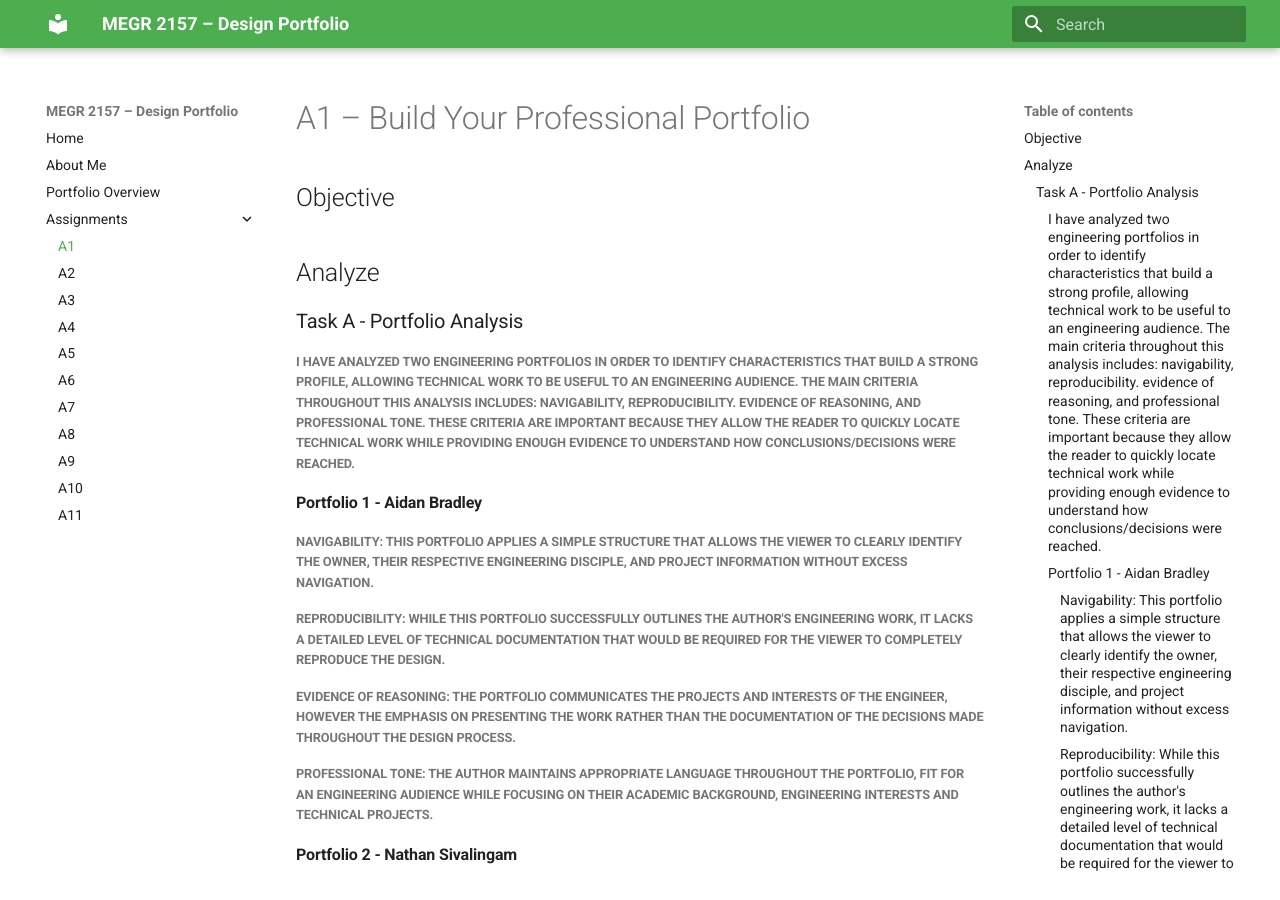
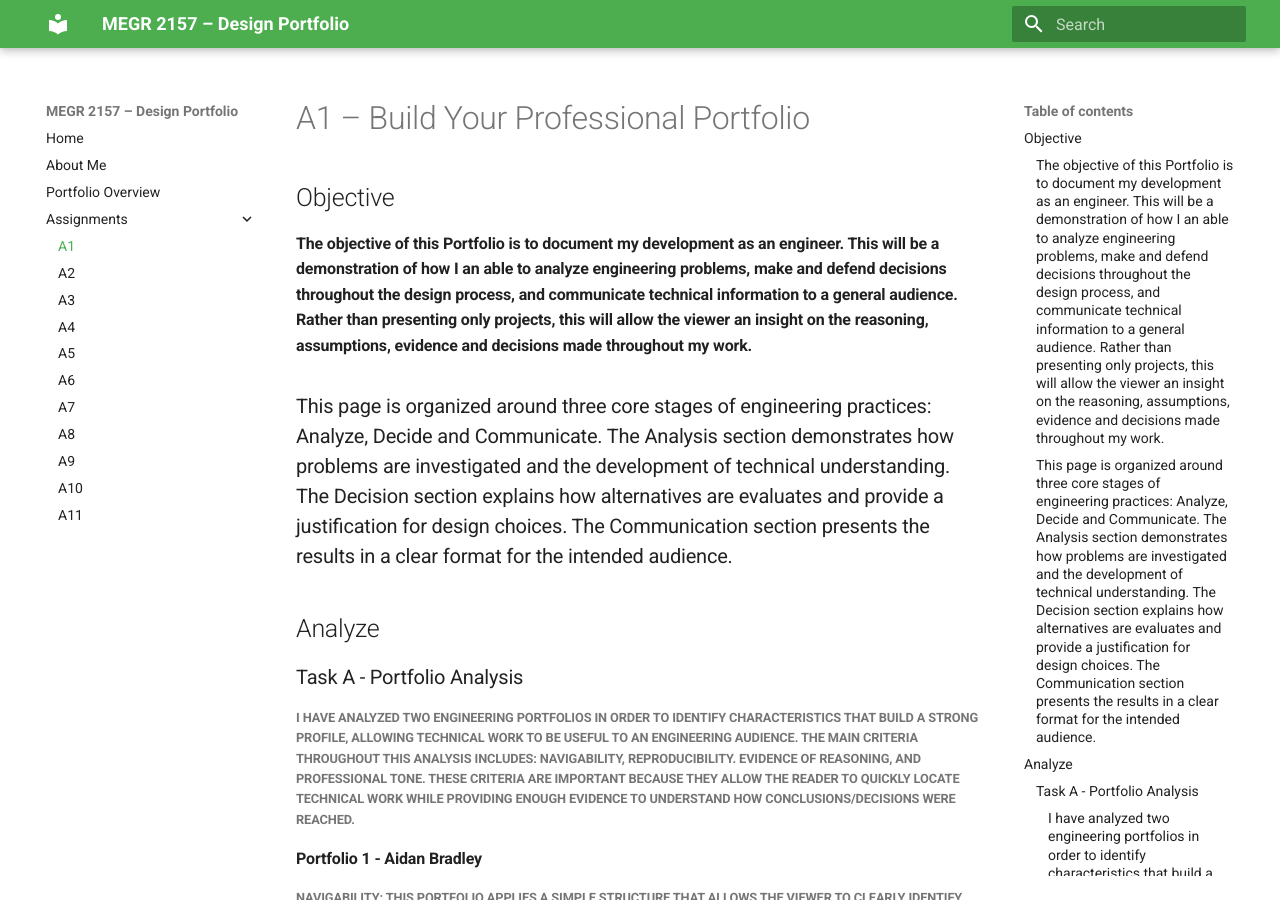
Before and after one commit to akaur-5/design-projects-portfolio, an MkDocs documentation site: the page built from docs/assignments/A01/index.md, in a window 1280 px wide and 900 px high. Built offline with MkDocs 1.6.1 and Material for MkDocs 9.7.7, drawn with Linux system fonts in a browser that asks for light colours.

Commit message:
Enhance objective section of portfolio documentation
Expanded the objective section to clarify the purpose of the portfolio and its organization around engineering practices.

```diff
--- a/docs/assignments/A01/index.md
+++ b/docs/assignments/A01/index.md
@@ -1,7 +1,8 @@
 # A1 – Build Your Professional Portfolio
 
 ## Objective
-
+#### The objective of this Portfolio is to document my development as an engineer. This will be a demonstration of how I an able to analyze engineering problems, make and defend decisions throughout the design process, and communicate technical information to a general audience. Rather than presenting only projects, this will allow the viewer an insight on the reasoning, assumptions, evidence and decisions made throughout my work.
+### This page is organized around three core stages of engineering practices: Analyze, Decide and Communicate. The Analysis section demonstrates how problems are investigated and the development of technical understanding. The Decision section explains how alternatives are evaluates and provide a justification for design choices. The Communication section presents the results in a clear format for the intended audience.
 
 ## Analyze
 ### Task A - Portfolio Analysis
```
